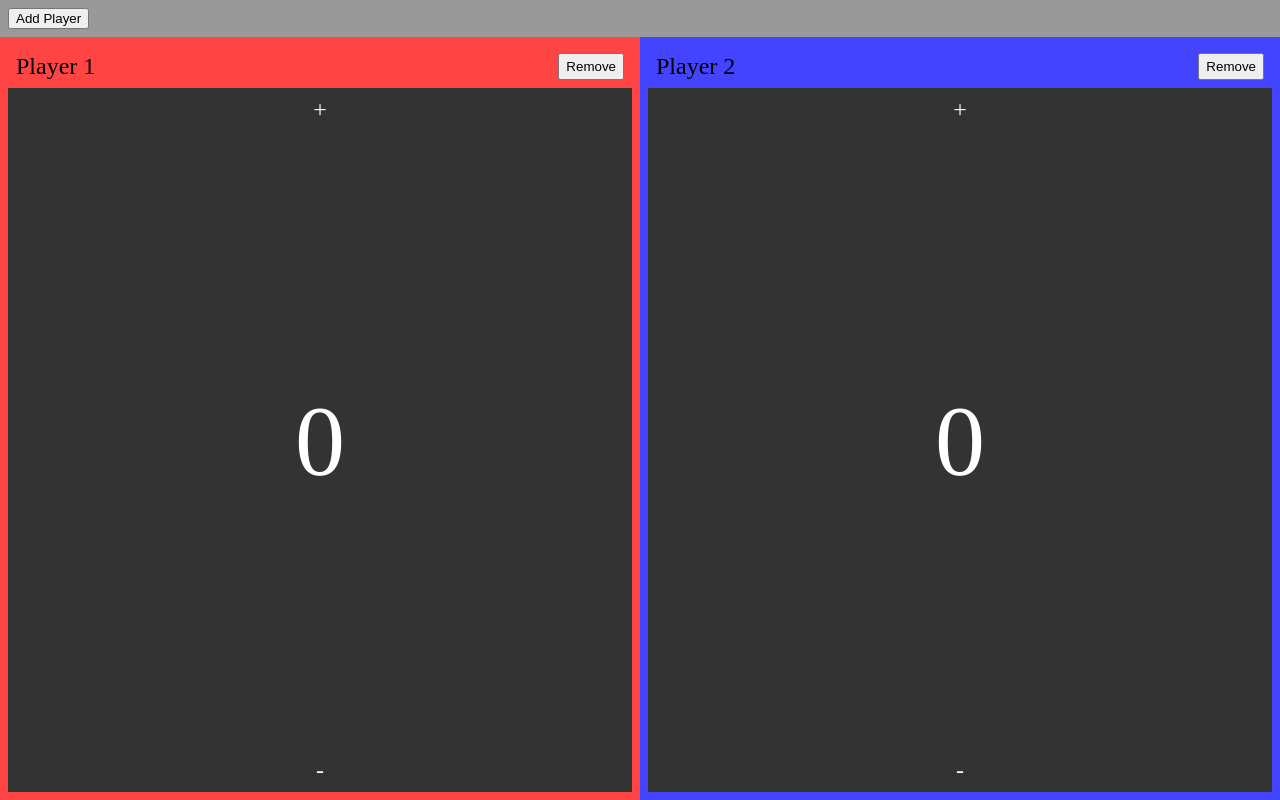
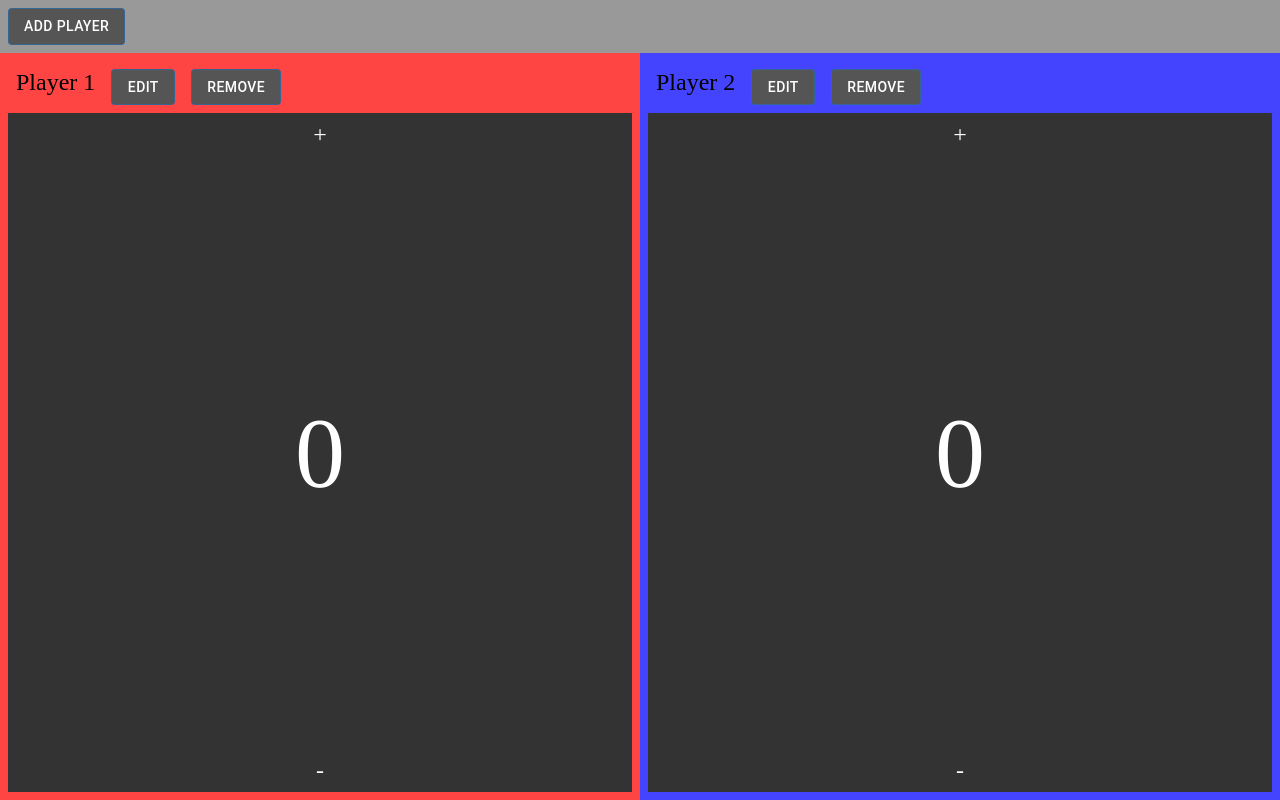
Before and after one commit to AceOfHeart5/game-life-tracker, a React (Vite) app: page / in a window 1280 px wide. Built offline with nearby package versions, Linux system fonts and the light colour scheme.

Commit message:
start adding mui

```diff
--- a/package.json
+++ b/package.json
@@ -10,6 +10,9 @@
     "preview": "vite preview"
   },
   "dependencies": {
+    "@emotion/react": "^11.11.1",
+    "@emotion/styled": "^11.11.0",
+    "@mui/material": "^5.14.2",
     "@reduxjs/toolkit": "^1.9.5",
     "@types/uuid": "^9.0.2",
     "react": "^18.2.0",
--- /dev/null
+++ b/src/components/Button.tsx
@@ -0,0 +1,22 @@
+import { Button as MuiButton } from "@mui/material";
+import { Children } from "../utilsAndConstants";
+
+interface ButtonProps {
+    onClick?: () => void,
+    style?: React.CSSProperties,
+    children?: Children,
+}
+
+const Button = ({ onClick=() => {}, style={}, children }: ButtonProps) => {
+    return <MuiButton
+        variant="outlined"
+        onClick={onClick}
+        sx={{
+            backgroundColor: "#555",
+            color: "#fff",
+            ...style,
+        }}
+    >{children}</MuiButton>;
+};
+
+export default Button;
--- /dev/null
+++ b/src/components/EditPlayerButtonAndModal.tsx
@@ -0,0 +1,44 @@
+import { Box, Modal } from "@mui/material";
+import { EntityId } from "@reduxjs/toolkit";
+import Button from "./Button";
+import { useState } from "react";
+import { useAppDispatch, useAppSelector } from "../hooks";
+import { playerUpdate, selectPlayerById } from "../state/playerSlice";
+
+interface EditPlayerModalProps {
+    playerId: EntityId,
+}
+
+const EditPlayerButtonAndModal = ({ playerId }: EditPlayerModalProps) => {
+    const dispatch = useAppDispatch();
+    const [open, setOpen] = useState(false);
+    const player = useAppSelector(s => selectPlayerById(s.players, playerId));
+    if (player === undefined) return null;
+
+    return <>
+        <Button onClick={() => setOpen(true)}>Edit</Button>
+        <Modal
+            open={open}
+            onClose={() => setOpen(false)}
+        >
+            <div style={{
+                backgroundColor: "#aaa",
+                padding: "16px",
+                margin: "24px",
+                display: "flex",
+                flexDirection: "column",
+                gap: "16px",
+            }}>
+                <Button style={{ maxWidth: "fit-content", alignSelf: "start" }} onClick={() => setOpen(false)}>close</Button>
+                <div>
+                    <label>Player Name: </label>
+                    <input type="text" value={player?.name} onChange={e => {
+                        dispatch(playerUpdate({ id: playerId, changes: { name: e.target.value }}));
+                    }}></input>
+                </div>
+            </div>
+        </Modal>
+    </>;
+};
+
+export default EditPlayerButtonAndModal;
--- a/src/components/Options.tsx
+++ b/src/components/Options.tsx
@@ -1,17 +1,18 @@
 import { useAppDispatch, useAppSelector } from "../hooks";
 import { playerAdd, selectPlayerAllIds } from "../state/playerSlice";
+import Button from "./Button";
 
 const Options = () => {
     const dispatch = useAppDispatch();
     const playerIds = useAppSelector(s => selectPlayerAllIds(s.players));
 
     return <div className="options-bar" style={{ padding: "8px" }}>
-        <button onClick={() => {
+        <Button onClick={() => {
             dispatch(playerAdd({
                 name: `Player ${playerIds.length + 1}`,
                 backgroundColor: "#" + Math.floor(Math.random() * 16777215).toString(16),
             }));
-        }}>Add Player</button>
+        }}>Add Player</Button>
     </div>;
 };
 
--- a/src/components/Player.tsx
+++ b/src/components/Player.tsx
@@ -4,6 +4,8 @@ import { playerRemove, selectPlayerById } from "../state/playerSlice";
 import { Orientation } from "../utilsAndConstants";
 import PlayerScoreDisplay from "./PlayerScoreDisplay";
 import ScoreAdjustButton from "./ScoreAdjustButton";
+import Button from "./Button";
+import EditPlayerButtonAndModal from "./EditPlayerButtonAndModal";
 
 interface PlayerProps {
     playerId: EntityId,
@@ -34,12 +36,10 @@ const Player = ({ playerId, orientation, flip=false }: PlayerProps) => {
     >
         <div className="name-and-actions-bar" style={{ padding: "8px", display: "flex", gap: "16px" }}>
             <div style={{ fontSize: 24, textOverflow: "ellipsis", whiteSpace: "nowrap" }}>{player.name}</div>
-            <button
+            <EditPlayerButtonAndModal playerId={playerId}/>
+            <Button
                 onClick={() => dispatch(playerRemove(playerId))}
-                style={{
-                    marginLeft: "auto",
-                }}
-            >Remove</button>
+            >Remove</Button>
         </div>
         <div className="score-adjustment-container" style={{
             backgroundColor: "#333",
--- a/src/state/playerSlice.ts
+++ b/src/state/playerSlice.ts
@@ -30,10 +30,11 @@ const playersSlice = createSlice({
             playersAdapter.addOne(state, { id: uuidv4(), ...action.payload });
         },
         playerRemove: playersAdapter.removeOne,
+        playerUpdate: playersAdapter.updateOne,
     },
 });
 
-export const { playerAdd, playerRemove } = playersSlice.actions;
+export const { playerAdd, playerRemove, playerUpdate } = playersSlice.actions;
 
 export const {
     selectById: selectPlayerById,
--- a/src/utilsAndConstants.ts
+++ b/src/utilsAndConstants.ts
@@ -1,4 +1,6 @@
 export type Orientation = "row" | "column";
+export type Children = string | React.JSX.Element | React.JSX.Element[] | null;
+
 
 export const restartCSSAnimationOnElementById = (elementId: string, cssAnimation: string) => {
     const element = document.getElementById(elementId);
```
Also changed, not shown: 1 other file (tests, documents, lock files or other folders).
